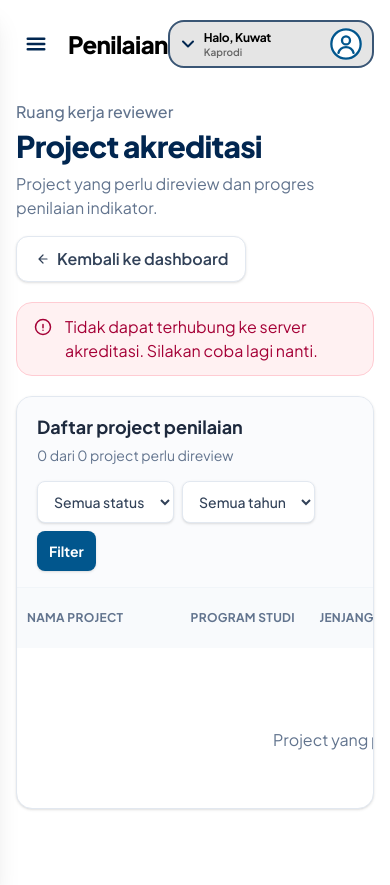
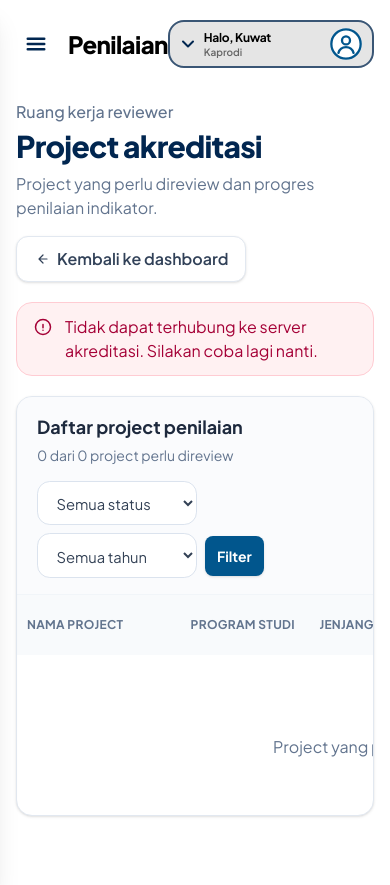
Before and after one commit to rikiulirniam/akreditasi-client, a Laravel app: page /reviewer/penilaian in a window 390 px wide. Run offline with Laravel 12, Linux system fonts and the light colour scheme; data that the repository does not hold is empty; style sheets or scripts are compiled from the project's sources; some libraries are stand-ins or nearby versions.

Commit message:
feat:penyamaan bahasa desain aplikasi

```diff
--- a/resources/css/app.css
+++ b/resources/css/app.css
@@ -29,6 +29,76 @@
     --white-bone: #CACACA;
     --white-form: #D9D9D9;
     --gray-form: #8093A7;
+}
+
+body {
+    font-size: 15px;
+    line-height: 1.5;
+}
+
+.reviewer-page {
+    font-size: 15px;
+}
+
+.reviewer-page .reviewer-stat-card,
+.reviewer-page .reviewer-panel,
+.reviewer-page .reviewer-table-card {
+    border: 1px solid #e2e8f0;
+    box-shadow: 0 1px 3px rgba(15, 23, 42, 0.04);
+}
+
+.reviewer-page .reviewer-stat-card {
+    border-radius: 1rem;
+    background: #ffffff;
+    padding: 1.1rem 1.15rem;
+}
+
+.reviewer-page .reviewer-filter-select {
+    min-width: 160px;
+    border-radius: 0.8rem;
+    border: 1px solid #dbe3ee;
+    background: #ffffff;
+    padding: 0.7rem 0.9rem;
+    font-size: 0.92rem;
+    color: #334155;
+    transition: border-color 0.15s ease, box-shadow 0.15s ease;
+}
+
+.reviewer-page .reviewer-filter-select:focus {
+    border-color: var(--additional, #01568D);
+    box-shadow: 0 0 0 3px rgba(1, 86, 141, 0.10);
+    outline: none;
+}
+
+.reviewer-page .reviewer-status-badge {
+    display: inline-flex;
+    align-items: center;
+    justify-content: center;
+    border-radius: 9999px;
+    padding: 0.42rem 0.72rem;
+    font-size: 0.76rem;
+    font-weight: 800;
+    letter-spacing: 0.01em;
+    line-height: 1;
+}
+
+.reviewer-page .reviewer-progress-track {
+    width: 100%;
+    height: 0.62rem;
+    border-radius: 9999px;
+    background: #e2e8f0;
+    overflow: hidden;
+}
+
+.reviewer-page .reviewer-progress-bar {
+    height: 100%;
+    border-radius: inherit;
+    background: linear-gradient(90deg, #0ea5e9 0%, #01568D 100%);
+}
+
+.reviewer-page .reviewer-compact-label {
+    font-size: 0.8rem;
+    letter-spacing: 0.02em;
 }
 
 @layer base {
--- a/resources/views/pages/reviewer/assessments.blade.php
+++ b/resources/views/pages/reviewer/assessments.blade.php
@@ -3,7 +3,7 @@
 @section('title', 'Penilaian')
 
 @section('content')
-    <div class="space-y-5">
+    <div class="reviewer-page space-y-5">
         <section class="flex flex-wrap items-end justify-between gap-4">
             <div>
                 <p class="text-base font-medium text-slate-500">Ruang kerja reviewer</p>
@@ -36,7 +36,7 @@
                 </div>
                 <form method="GET" action="{{ route('reviewer.assessments') }}" class="flex flex-wrap items-center gap-2">
                     <label class="sr-only" for="status-filter">Filter status</label>
-                    <select id="status-filter" name="status" class="rounded-lg border border-slate-200 bg-white px-3 py-2.5 text-sm font-medium text-slate-700 shadow-sm focus:border-additional focus:outline-none focus:ring-2 focus:ring-blue-100">
+                    <select id="status-filter" name="status" class="reviewer-filter-select">
                         <option value="">Semua status</option>
                         @foreach ($statuses as $statusOption)
                             @php
@@ -51,7 +51,7 @@
                         @endforeach
                     </select>
                     <label class="sr-only" for="year-filter">Filter tahun</label>
-                    <select id="year-filter" name="tahun" class="rounded-lg border border-slate-200 bg-white px-3 py-2.5 text-sm font-medium text-slate-700 shadow-sm focus:border-additional focus:outline-none focus:ring-2 focus:ring-blue-100">
+                    <select id="year-filter" name="tahun" class="reviewer-filter-select">
                         <option value="">Semua tahun</option>
                         @foreach ($years as $yearOption)
                             <option value="{{ $yearOption }}" @selected($yearFilter === $yearOption)>{{ $yearOption }}</option>
--- a/resources/views/pages/reviewer/dashboard.blade.php
+++ b/resources/views/pages/reviewer/dashboard.blade.php
@@ -8,7 +8,7 @@
         $firstName = explode(' ', trim((string) $userName))[0] ?: 'Reviewer';
     @endphp
 
-    <div class="space-y-6 sm:space-y-7">
+    <div class="reviewer-page space-y-6 sm:space-y-7">
         <section class="relative overflow-hidden rounded-3xl bg-primary px-6 py-7 text-white shadow-lg sm:px-8 sm:py-8">
             <div class="relative z-10 max-w-2xl">
                 <div class="mb-3 flex flex-wrap items-center gap-2">
@@ -48,7 +48,7 @@
                 ['label' => 'Selesai dinilai', 'value' => $completedCount, 'caption' => 'Project sudah diselesaikan', 'tone' => 'bg-emerald-50 text-emerald-600', 'icon' => 'm5 12 4 4L19 6'],
                 ['label' => 'Rata-rata progres', 'value' => $averageProgress.'%', 'caption' => 'Progres seluruh project', 'tone' => 'bg-rose-50 text-rose-500', 'icon' => 'M12 3v18m9-9H3'],
             ] as $stat)
-                <article class="rounded-2xl border border-slate-200 bg-white p-5 shadow-sm transition hover:-translate-y-0.5 hover:shadow-md">
+                <article class="reviewer-stat-card transition hover:-translate-y-0.5 hover:shadow-md">
                     <div class="flex items-start justify-between gap-3">
                         <div>
                             <p class="text-base font-medium text-slate-500">{{ $stat['label'] }}</p>
```
Also changed, not shown: resources/views/pages/reviewer/assessment-detail.blade.php (+6 -6 lines).
